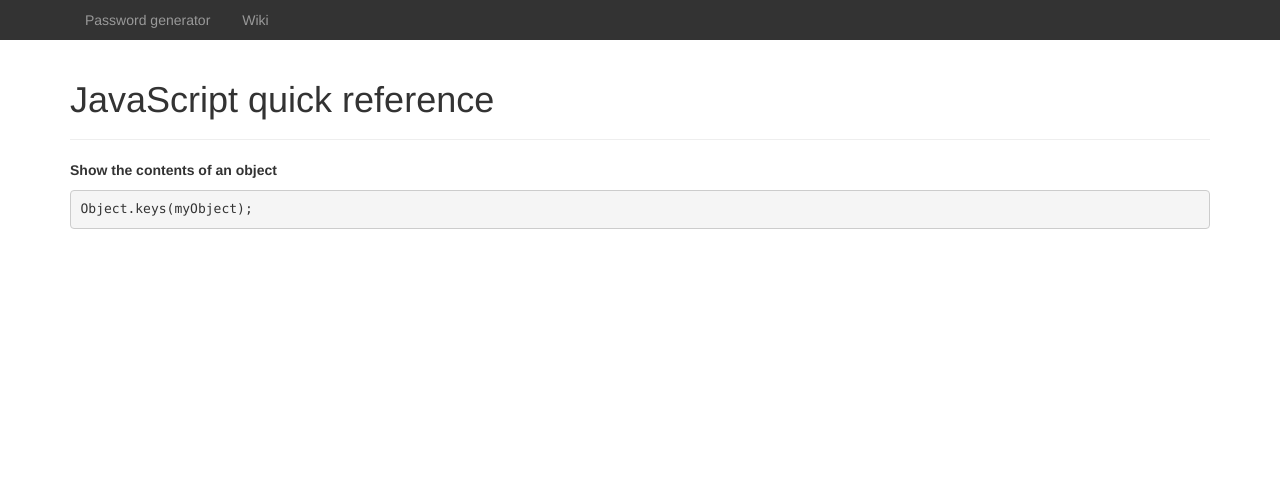
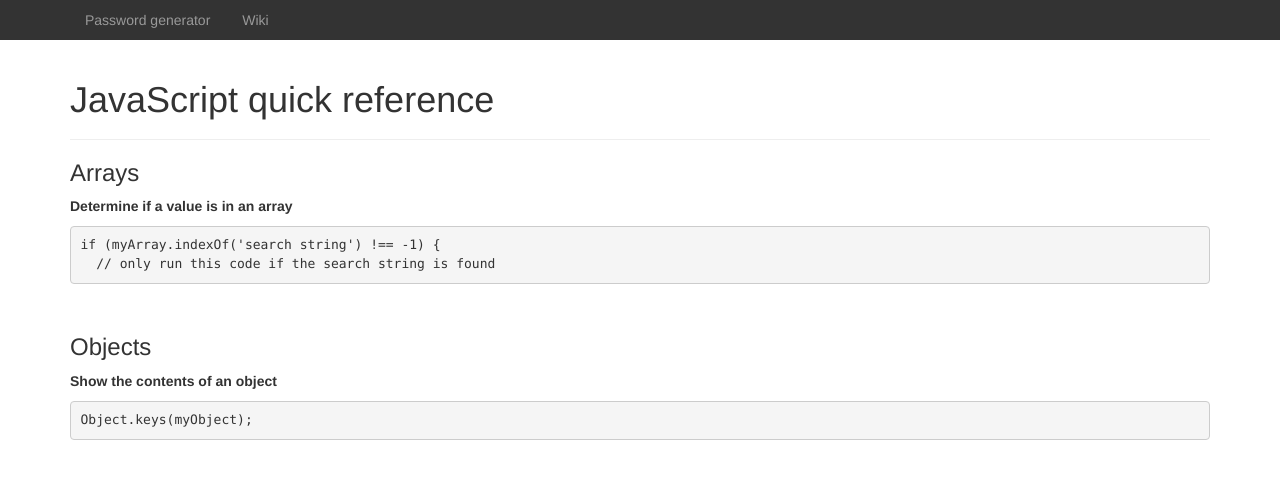
Before and after one commit to bmaupin/bmaupin.github.io, a Jekyll site: the page built from wiki/programming/javascript/javascript-quick-reference.md, in a window 1280 px wide. Shown: the top 479 px of the page. Built offline with Jekyll 4.4.1, drawn with Linux system fonts in a browser that asks for light colours; Markdown is read by kramdown in place of the engine named in the settings; a style sheet for code colours, icons or effects is not loaded.

Commit message:
Determine if value is in array

````diff
--- a/wiki/programming/javascript/javascript-quick-reference.md
+++ b/wiki/programming/javascript/javascript-quick-reference.md
@@ -1,6 +1,20 @@
 ---
 title: JavaScript quick reference
 ---
+
+### Arrays
+
+**Determine if a value is in an array**
+
+```javascript
+if (myArray.indexOf('search string') !== -1) {
+  // only run this code if the search string is found
+```
+
+<br>
+
+
+### Objects
 
 **Show the contents of an object**
 
````
